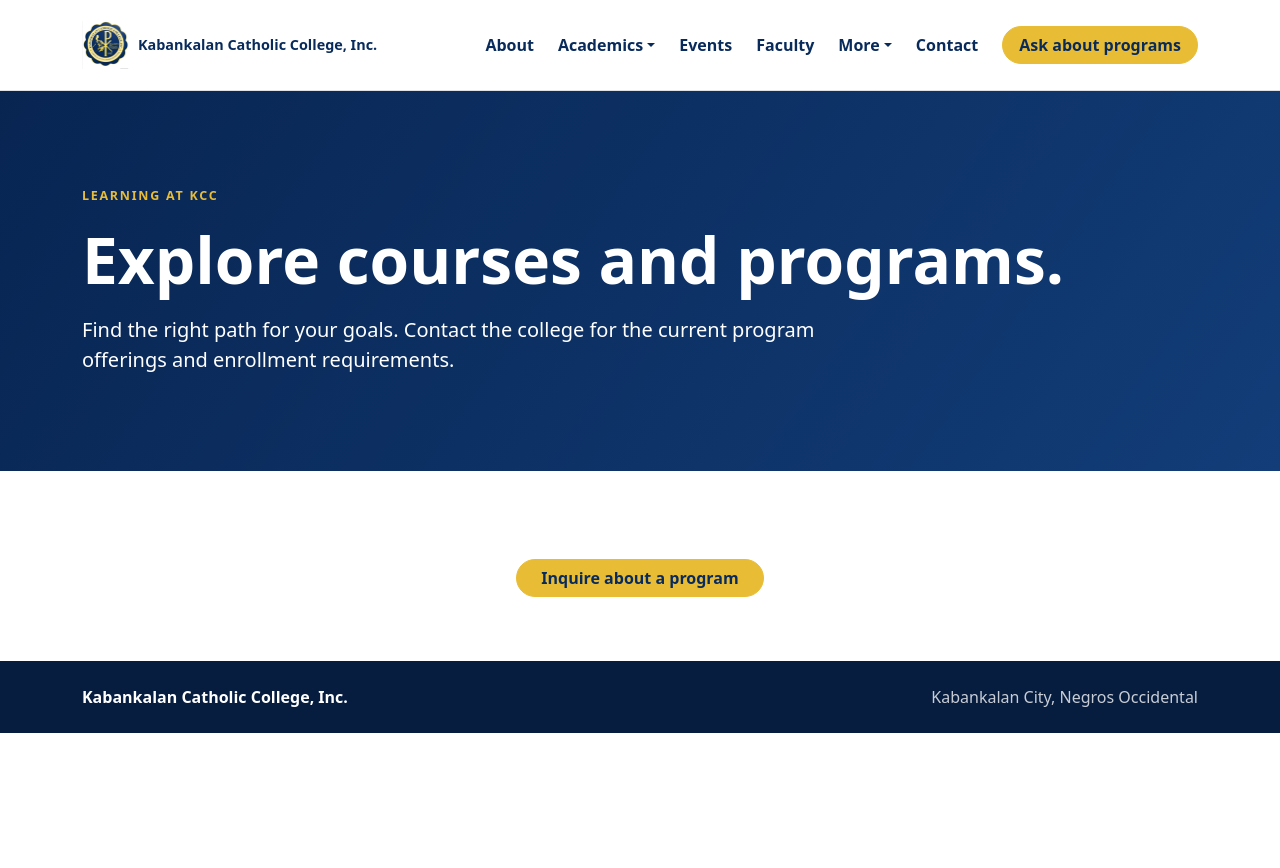
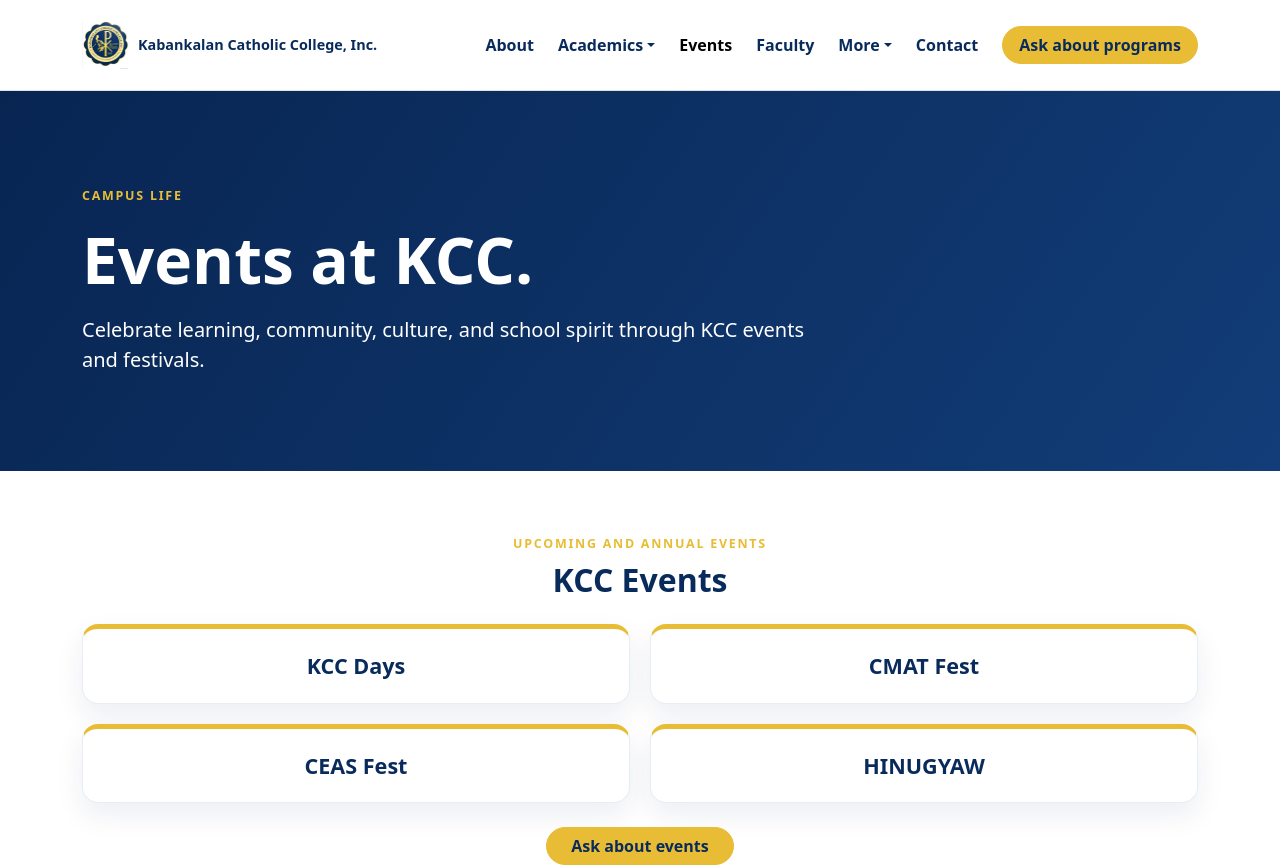
Before and after one commit to johnmichealjabagat07-a11y/JABAGAT-Project-2, a plain HTML site: page events.html in a window 1280 px wide. Shown: the top 868 px of the page. Before the commit the page ends 800 px from the top, so only its background shows below. Drawn offline with nearby package versions, Linux system fonts and the light colour scheme.

Commit message:
added a events

```diff
--- a/events.html
+++ b/events.html
@@ -4,7 +4,7 @@
   <meta charset="utf-8">
   <meta name="viewport" content="width=device-width, initial-scale=1">
   <meta name="description" content="Find course and program information from Kabankalan Catholic College, Inc.">
-  <title>Courses | Kabankalan Catholic College, Inc.</title>
+  <title>Events | Kabankalan Catholic College, Inc.</title>
   <link href="https://cdn.jsdelivr.net/npm/bootstrap@5.3.3/dist/css/bootstrap.min.css" rel="stylesheet">
   <style>
     :root { --navy: #092b5c; --blue: #123d78; --gold: #e8bd35; --ink: #17243a; }
@@ -25,6 +25,10 @@
     .btn-kcc { background: var(--gold); border-color: var(--gold); color: var(--navy); font-weight: 700; }
     .content-card { border: 1px solid #e8edf4; border-radius: 1rem; height: 100%; padding: 1.5rem; }
     .section-title { color: var(--navy); font-weight: 800; }
+    .event-grid { display: grid; grid-template-columns: repeat(2, minmax(0, 1fr)); gap: 1.25rem; }
+    .event-card { border: 1px solid #e8edf4; border-top: 5px solid var(--gold); border-radius: 1rem; background: #fff; box-shadow: 0 12px 28px rgba(9,43,92,.08); height: 100%; padding: 1.5rem; text-align: center; }
+    .event-card h3 { color: var(--navy); font-size: 1.35rem; font-weight: 800; margin: 0; }
+    @media (max-width: 767.98px) { .event-grid { grid-template-columns: 1fr; } }
     footer { background: #061d40; color: rgba(255,255,255,.78); }
   </style>
 </head>
@@ -43,7 +47,7 @@
             <li><a class="dropdown-item academic-choice" href="courses.html#basic-education"><span class="academic-icon" aria-hidden="true">&#127979;</span><span><strong>Basic Education</strong><small>Elementary &amp; Junior High</small></span></a></li>
           </ul>
         </li>
-        <li class="nav-item"><a class="nav-link" href="events.html">Events</a></li>
+        <li class="nav-item"><a class="nav-link active" aria-current="page" href="events.html">Events</a></li>
         <li class="nav-item"><a class="nav-link" href="trainers.html">Faculty</a></li>
         <li class="nav-item dropdown"><a class="nav-link dropdown-toggle" href="#" role="button" data-bs-toggle="dropdown" aria-expanded="false">More</a><ul class="dropdown-menu"><li><a class="dropdown-item" href="course-details.html">Course details</a></li><li><a class="dropdown-item" href="pricing.html">Tuition and fees</a></li><li><a class="dropdown-item" href="index.html">Home</a></li></ul></li>
         <li class="nav-item"><a class="nav-link" href="contact.html">Contact</a></li>
@@ -54,12 +58,22 @@
 
   <main>
     <header class="page-hero py-5"><div class="container py-lg-5">
-      <div class="eyebrow mb-3">Learning at KCC</div>
-      <h1 class="mb-3">Explore courses and programs.</h1>
-      <p class="lead mb-0 col-lg-8">Find the right path for your goals. Contact the college for the current program offerings and enrollment requirements.</p>
+      <div class="eyebrow mb-3">Campus Life</div>
+      <h1 class="mb-3">Events at KCC.</h1>
+      <p class="lead mb-0 col-lg-8">Celebrate learning, community, culture, and school spirit through KCC events and festivals.</p>
     </div></header>
     <section class="py-5"><div class="container py-3">
-      <div class="text-center mt-4"><a class="btn btn-kcc rounded-pill px-4" href="contact.html">Inquire about a program</a></div>
+      <div class="text-center mb-4">
+        <div class="eyebrow mb-2">Upcoming and Annual Events</div>
+        <h2 class="section-title">KCC Events</h2>
+      </div>
+      <div class="event-grid">
+        <article class="event-card"><h3>KCC Days</h3></article>
+        <article class="event-card"><h3>CMAT Fest</h3></article>
+        <article class="event-card"><h3>CEAS Fest</h3></article>
+        <article class="event-card"><h3>HINUGYAW</h3></article>
+      </div>
+      <div class="text-center mt-4"><a class="btn btn-kcc rounded-pill px-4" href="contact.html">Ask about events</a></div>
     </div></section>
   </main>
   <footer class="py-4"><div class="container d-flex flex-column flex-sm-row justify-content-between gap-2"><span class="fw-semibold text-white">Kabankalan Catholic College, Inc.</span><span>Kabankalan City, Negros Occidental</span></div></footer>
```
